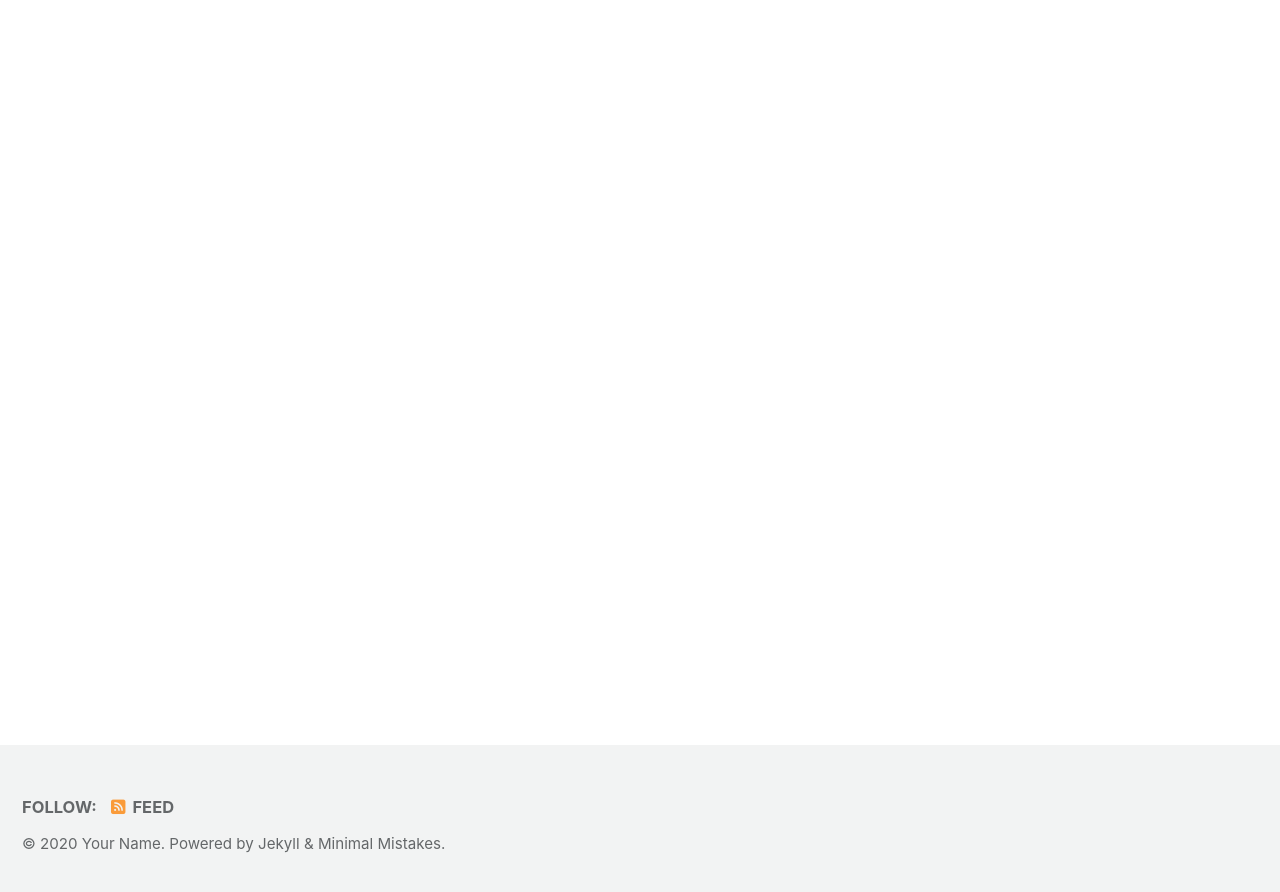
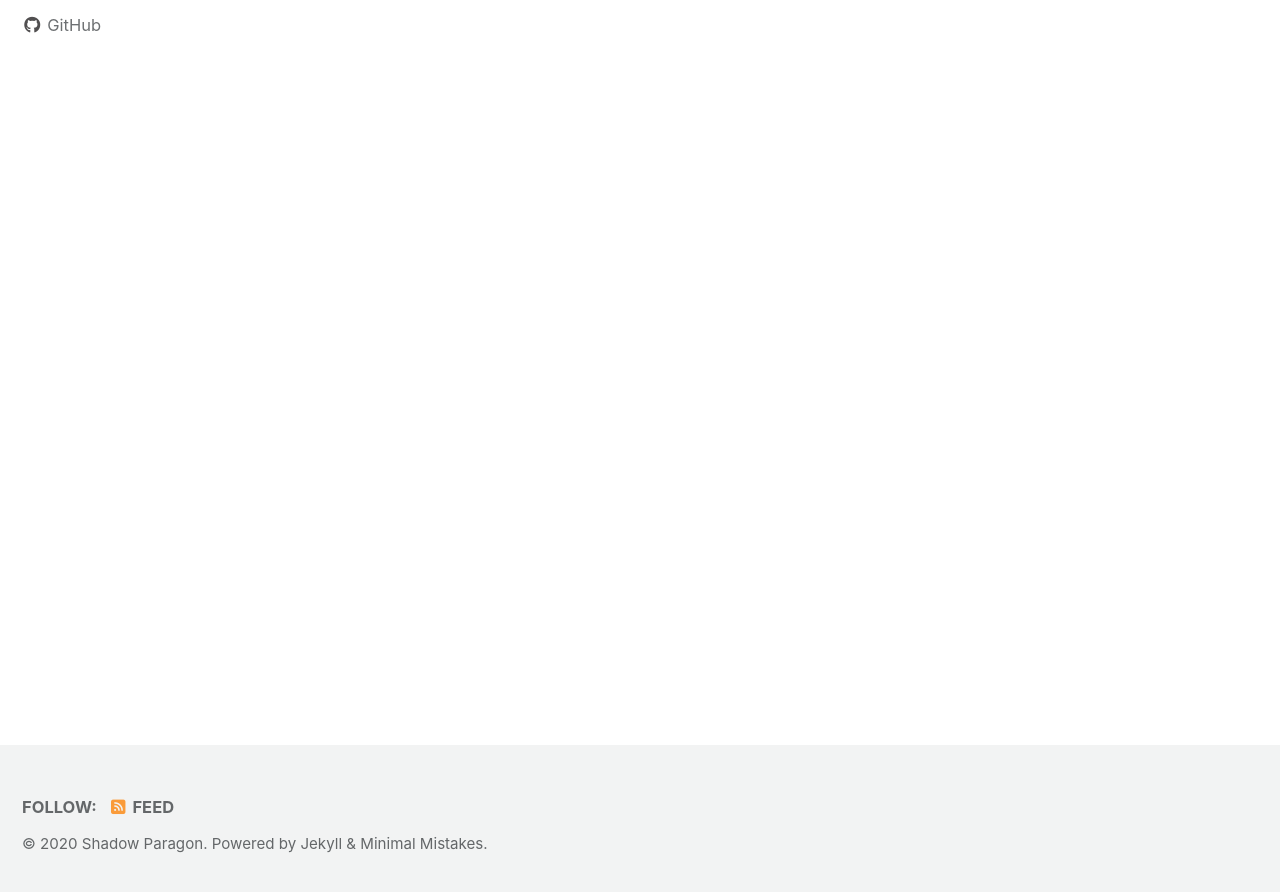
Before and after one commit to shadow3g/shadow3g.github.io, a Jekyll site: the page built from index.html, in a window 1280 px wide and 900 px high, scrolled down 222 px. Shown: the top 892 px of the window. Built offline with Jekyll 4.4.1, drawn with Linux system fonts in a browser that asks for light colours; cached includes are drawn as plain includes; nearby versions of some CDN libraries; the list of posts is cut into pages by our own code; some of the changed text lies outside the part shown.

Commit message:
update github

```diff
--- a/_config.yml
+++ b/_config.yml
@@ -16,11 +16,11 @@ minimal_mistakes_skin    : "default" # "air", "aqua", "contrast", "dark", "dirt"
 
 # Site Settings
 locale                   : "en-US"
-title                    : "Site Title"
+title                    : "Shadow Blog"
 title_separator          : "-"
 subtitle                 : # site tagline that appears below site title in masthead
-name                     : "Your Name"
-description              : "An amazing website."
+name                     : "Shadow Paragon"
+description              : "An amazing Blog"
 url                      : # the base hostname & protocol for your site e.g. "https://mmistakes.github.io"
 baseurl                  : # the subpath of your site, e.g. "/blog"
 repository               : # GitHub username/repo-name e.g. "mmistakes/minimal-mistakes"
@@ -93,10 +93,10 @@ analytics:
 
 # Site Author
 author:
-  name             : "Your Name"
+  name             : "Shadow Paragon"
   avatar           : # path of avatar image, e.g. "/assets/images/bio-photo.jpg"
   bio              : "I am an **amazing** person."
-  location         : "Somewhere"
+  location         : "Pullman, WA"
   email            :
   links:
     - label: "Email"
@@ -114,6 +114,7 @@ author:
     - label: "GitHub"
       icon: "fab fa-fw fa-github"
       # url: "https://github.com/"
+      url: "https://shadow3g.github.io/"
     - label: "Instagram"
       icon: "fab fa-fw fa-instagram"
       # url: "https://instagram.com/"
@@ -279,3 +280,11 @@ defaults:
       comments: # true
       share: true
       related: true
+
+  # _pages
+  - scope:
+      path: ""
+      type: pages
+    values:
+      layout: single
+      author_profile: true
```
